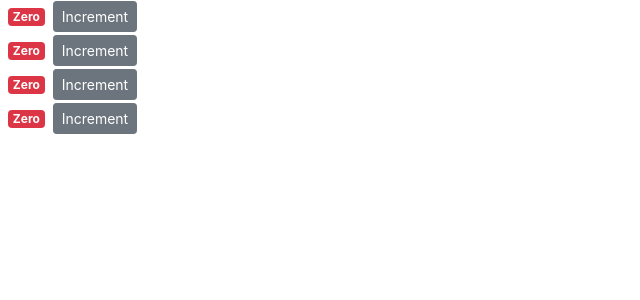
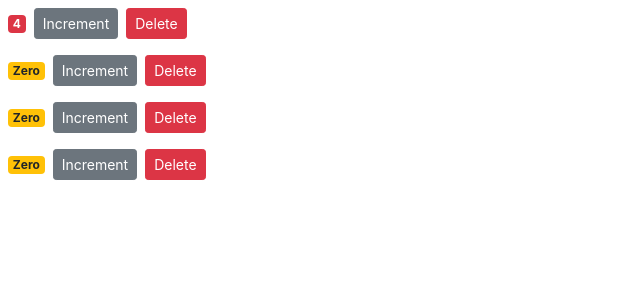
Before and after one commit to mirooooo/react-app, a React (Create React App) app: page / in a window 1280 px wide. Shown: the top 300 px of the page, without its empty margins (0-640 px from the left). Built offline with nearby package versions, Linux system fonts and the light colour scheme.

Commit message:
Raising and Handling Events

```diff
--- a/src/components/counter.jsx
+++ b/src/components/counter.jsx
@@ -2,12 +2,12 @@
 
 class Counter extends Component {
   state = {
-    value: 0
+    value: this.props.counter.value
   };
 
   //   Aways use Arrow Function to Bind Event Handlers
   handleIncrement = () => {
-    this.setState({ value: this.state.count + 1 });
+    this.setState({ value: this.state.value + 1 });
   };
 
   render() {
@@ -20,13 +20,19 @@
         >
           Increment
         </button>
+        <button
+          onClick={() => this.props.onDelete(this.props.counter.id)}
+          className="btn btn-danger btn-sm m-2"
+        >
+          Delete
+        </button>
       </div>
     );
   }
 
   getBadgeClasses() {
     let classes = "badge m-2 badge-";
-    return (classes += this.state.count === 0 ? "warning" : "danger");
+    return (classes += this.state.value === 0 ? "warning" : "danger");
   }
 
   formatCount() {
--- a/src/components/counters.jsx
+++ b/src/components/counters.jsx
@@ -4,17 +4,29 @@
 class Counters extends Component {
   state = {
     counters: [
-      { id: 1, value: 0 },
+      { id: 1, value: 4 },
       { id: 2, value: 0 },
       { id: 3, value: 0 },
       { id: 4, value: 0 }
     ]
   };
+
+  handleDelete = counterId => {
+    //   filtering counters so when Event is clicked to showing all the conterId exept the one is clicked//Deleting
+    const counters = this.state.counters.filter(c => c.id !== counterId);
+    // calling this.setState and overwriting this.state.counters with our const counters.
+    this.setState({ counters: counters });
+  };
+
   render() {
     return (
       <div>
         {this.state.counters.map(counter => (
-          <Counter key={counter.id} value={counter.value} id={counter.id} />
+          <Counter
+            key={counter.id}
+            onDelete={this.handleDelete}
+            counter={counter}
+          />
         ))}
       </div>
     );
```
